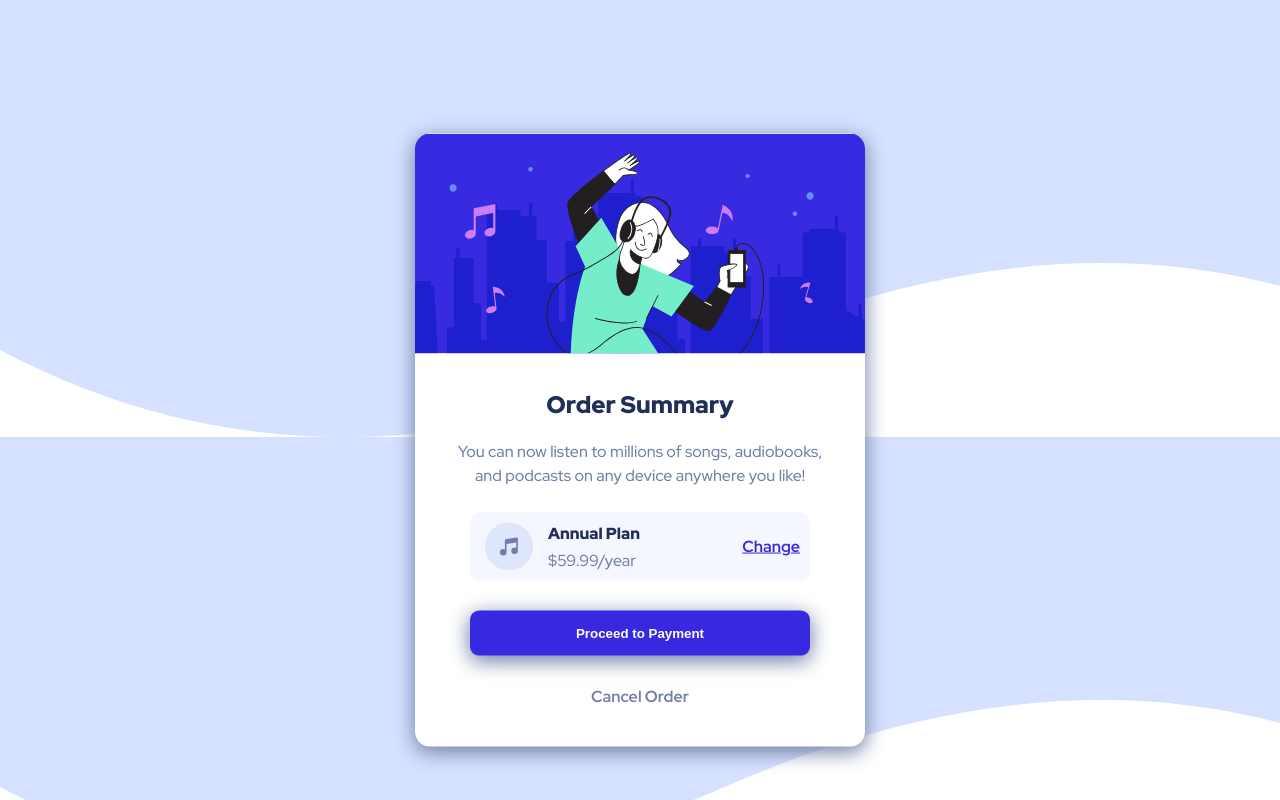
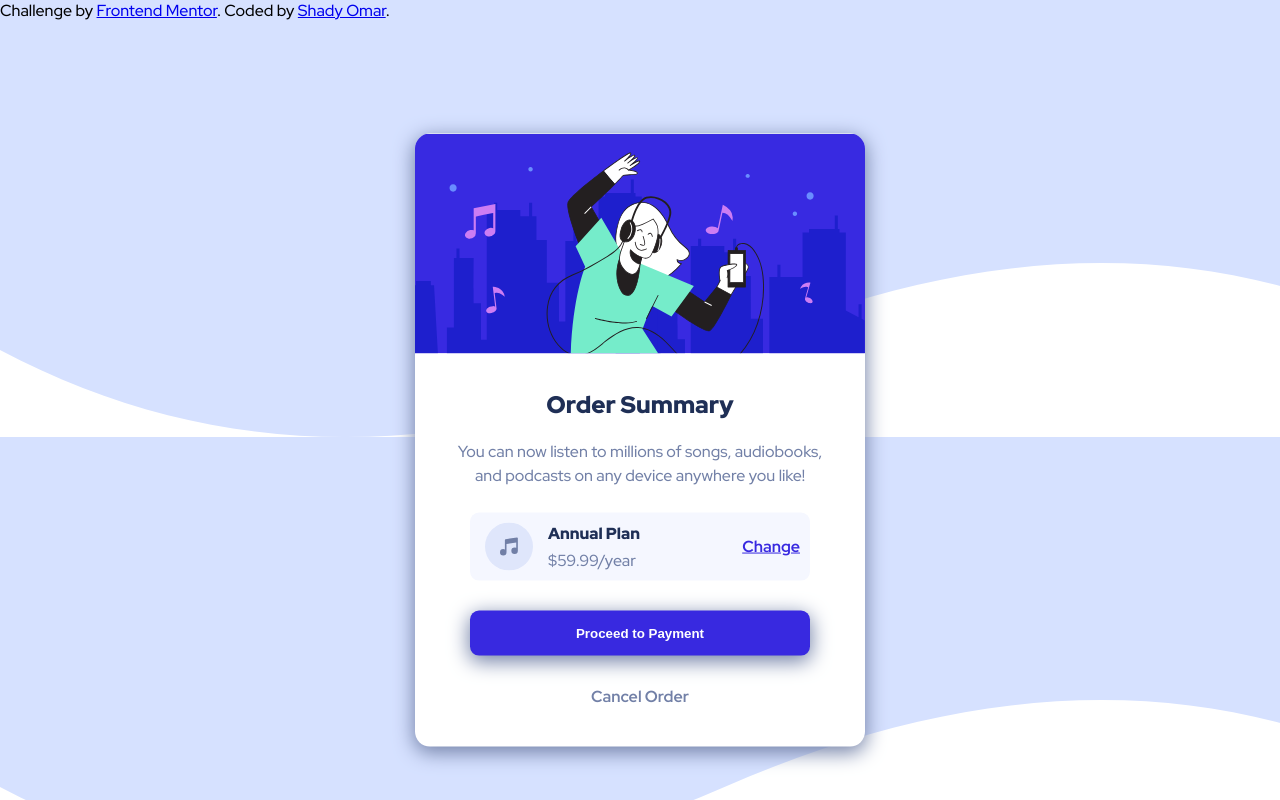
Before and after one commit to Shady-Omar/Frontend-Mentor-Challenge-2, a plain HTML site: page index.html in a window 1280 px wide. Drawn offline with Linux system fonts and the light colour scheme.

Commit message:
HTML Modified

```diff
--- a/index.html
+++ b/index.html
@@ -27,9 +27,9 @@
     <button>Proceed to Payment</button>
     <a id="cancel" href="#">Cancel Order</a>
   </div>
-  <!-- <div class="attribution">
+  <div class="attribution">
     Challenge by <a href="https://www.frontendmentor.io?ref=challenge" target="_blank">Frontend Mentor</a>.
-    Coded by <a href="#">Your Name Here</a>.
-  </div> -->
+    Coded by <a href="https://github.com/Shady-Omar">Shady Omar</a>.
+  </div>
 </body>
 </html>
```
